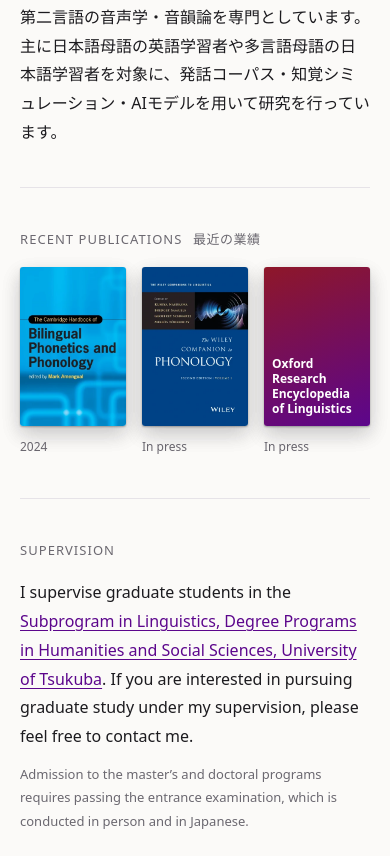
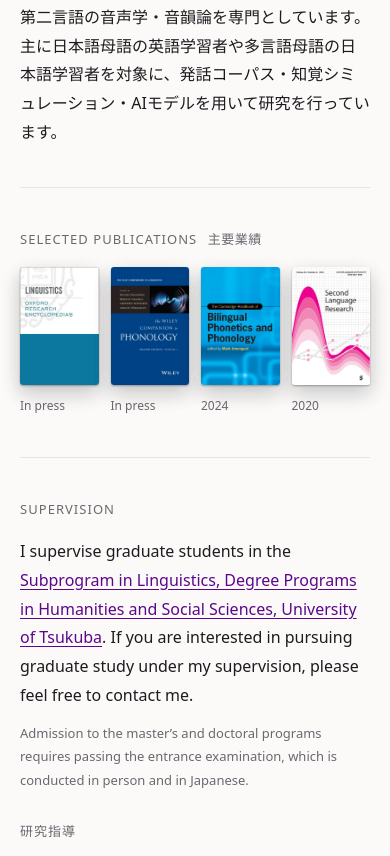
Before and after one commit to kakeru-yazawa/kakeru-yazawa.github.io, a plain HTML site: page index.html in a window 390 px wide. Shown: the part 827-1683 px from the top of the page. Drawn offline with Linux system fonts and the light colour scheme.

Commit message:
Home: Selected publications with four covers, newest first
Rename the shelf to "Selected publications 主要業績" and add the
Second Language Research 2020 article. Order: ORE, Wiley, Cambridge
handbook, SLR. The ORE title tile is replaced by its square banner
extended to 2:3 with the blue band (URL removed), so the tile CSS goes.
Phones show all four covers in one row.

Co-Authored-By: Claude Opus 5.5 <noreply@anthropic.com>
Claude-Session: https://claude.ai/code/session_017CZecyo9kFjquxA1kZvrWT

```diff
--- a/index.html
+++ b/index.html
@@ -123,21 +123,21 @@
     </div>
   </section>
 
-  <section class="section publications-recent">
-    <h2>Recent publications <span class="ja" lang="ja">最近の業績</span></h2>
+  <section class="section publications-selected">
+    <h2>Selected publications <span class="ja" lang="ja">主要業績</span></h2>
     <ul class="book-shelf">
       <li>
-        <a class="book" href="https://doi.org/10.1017/9781009105767.009" target="_blank" rel="noopener">
+        <a class="book" href="https://doi.org/10.1093/acrefore/9780199384655.013.1103" target="_blank" rel="noopener">
           <span class="book-page" aria-hidden="true">
-            <span class="bp-title">The Second Language Linguistic Perception model</span>
-            <span class="bp-authors">Paola Escudero<br>Kakeru Yazawa</span>
+            <span class="bp-title">Phonetic development in the lifespan</span>
+            <span class="bp-authors">Kakeru Yazawa<br>Catalina Torres<br>Paola Escudero</span>
           </span>
           <span class="book-cover">
-            <img src="images/cambridge-handbook-bilingual-phonetics-phonology.webp" width="360" height="546" loading="lazy" alt="The Cambridge Handbook of Bilingual Phonetics and Phonology, edited by Mark Amengual (Cambridge University Press, 2024): chapter by Escudero and Yazawa">
+            <img src="images/oxford-research-encyclopedia-linguistics.webp" width="360" height="546" loading="lazy" alt="Oxford Research Encyclopedia of Linguistics: article by Yazawa, Torres and Escudero">
             <span class="book-back"></span>
           </span>
         </a>
-        <span>2024</span>
+        <span>In press</span>
       </li>
       <li>
         <a class="book" href="publications.html">
@@ -153,17 +153,30 @@
         <span>In press</span>
       </li>
       <li>
-        <a class="book" href="https://doi.org/10.1093/acrefore/9780199384655.013.1103" target="_blank" rel="noopener">
+        <a class="book" href="https://doi.org/10.1017/9781009105767.009" target="_blank" rel="noopener">
           <span class="book-page" aria-hidden="true">
-            <span class="bp-title">Phonetic development in the lifespan</span>
-            <span class="bp-authors">Kakeru Yazawa<br>Catalina Torres<br>Paola Escudero</span>
+            <span class="bp-title">The Second Language Linguistic Perception model</span>
+            <span class="bp-authors">Paola Escudero<br>Kakeru Yazawa</span>
           </span>
-          <span class="book-cover book-tile">
-            <span class="book-tile-title">Oxford Research Encyclopedia of Linguistics</span>
+          <span class="book-cover">
+            <img src="images/cambridge-handbook-bilingual-phonetics-phonology.webp" width="360" height="546" loading="lazy" alt="The Cambridge Handbook of Bilingual Phonetics and Phonology, edited by Mark Amengual (Cambridge University Press, 2024): chapter by Escudero and Yazawa">
             <span class="book-back"></span>
           </span>
         </a>
-        <span>In press</span>
+        <span>2024</span>
+      </li>
+      <li>
+        <a class="book" href="https://doi.org/10.1177/0267658319832645" target="_blank" rel="noopener">
+          <span class="book-page" aria-hidden="true">
+            <span class="bp-title">Language-dependent cue weighting: An investigation of perception modes in L2 learning</span>
+            <span class="bp-authors">Kakeru Yazawa<br>James Whang<br>Mariko Kondo<br>Paola Escudero</span>
+          </span>
+          <span class="book-cover">
+            <img src="images/second-language-research.webp" width="360" height="546" loading="lazy" alt="Second Language Research (SAGE journal): article by Yazawa, Whang, Kondo and Escudero">
+            <span class="book-back"></span>
+          </span>
+        </a>
+        <span>2020</span>
       </li>
     </ul>
   </section>
--- a/style.css
+++ b/style.css
@@ -231,7 +231,7 @@ h2 {
   display: flex;
   flex-direction: column;
   justify-content: center;
-  gap: 12px;
+  gap: 10px;
   padding: 12px 11px;
   overflow: hidden;
   border-radius: 2px 3px 3px 2px;
@@ -243,7 +243,7 @@ h2 {
 }
 
 .book-page .bp-title {
-  font-size: 13px;
+  font-size: 12.5px;
   font-weight: 700;
   line-height: 1.25;
 }
@@ -257,8 +257,7 @@ h2 {
   transition: transform 0.8s cubic-bezier(0.3, 0.7, 0.25, 1);
 }
 
-.book-cover img,
-.book-tile-title {
+.book-cover img {
   display: block;
   width: 100%;
   height: 100%;
@@ -280,18 +279,6 @@ h2 {
   box-shadow: inset -7px 0 9px -7px rgba(28, 27, 31, 0.3);
   transform: rotateY(180deg);
   backface-visibility: hidden;
-}
-
-/* A typographic stand-in for a cover: the site gradient and the title */
-.book-tile-title {
-  display: flex;
-  align-items: flex-end;
-  padding: 12px 11px;
-  background: linear-gradient(160deg, var(--waseda), var(--tsukuba));
-  color: #ffffff;
-  font-size: 14px;
-  font-weight: 700;
-  line-height: 1.25;
 }
 
 @media (hover: hover) {
@@ -924,13 +911,8 @@ h2 {
 
 @media (max-width: 480px) {
   .book-shelf {
-    grid-template-columns: repeat(3, 1fr);
-    gap: 16px;
-  }
-
-  .book-tile-title {
-    padding: 10px 8px;
-    font-size: 12px;
+    grid-template-columns: repeat(4, 1fr);
+    gap: 12px;
   }
 
   .hero {
@@ -945,10 +927,3 @@ h2 {
     gap: 4px 16px;
   }
 }
-
-@media (max-width: 360px) {
-  .book-tile-title {
-    padding: 8px 6px;
-    font-size: 10.5px;
-  }
-}
```
Also changed, not shown: images/oxford-research-encyclopedia-linguistics.webp (added), images/second-language-research.webp (added).
